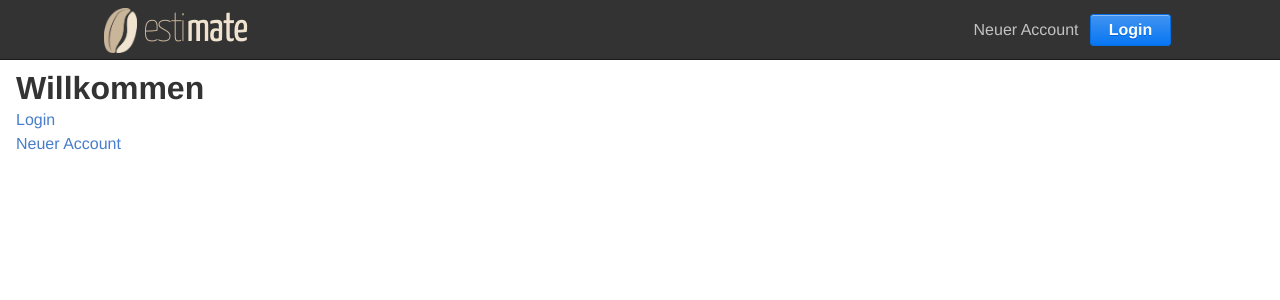
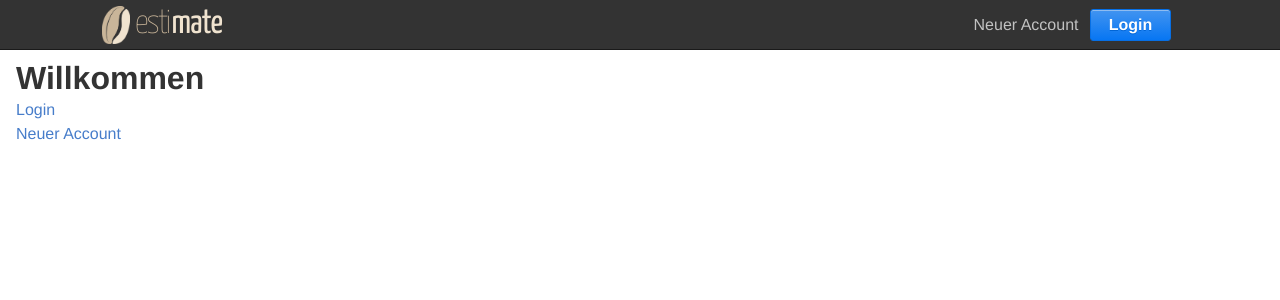
Before and after one commit to tmjssz/estimate, a Django app: page / in a window 1280 px wide. Shown: the top 300 px of the page. Run offline with Django 3.2, Linux system fonts and the light colour scheme; some libraries are stand-ins or nearby versions.

Commit message:
settings für static files angepasst

```diff
--- a/estimate/settings.py
+++ b/estimate/settings.py
@@ -103,6 +103,11 @@ STATICFILES_DIRS = (
     os.path.join(BASE_DIR, 'static'),
 )
 
+STATICFILES_FINDERS = {
+    'django.contrib.staticfiles.finders.FileSystemFinder',
+    'django.contrib.staticfiles.finders.AppDirectoriesFinder',
+}
+
 # Path for the template files
 TEMPLATE_DIRS = (
     os.path.join(BASE_DIR, 'templates'),
--- a/static/css/sass/styles.scss
+++ b/static/css/sass/styles.scss
@@ -12,7 +12,7 @@ body {
 		$navigation-background: $dark-gray;
 		$navigation-color: transparentize(white, 0.3);
 		$navigation-color-hover: white;
-		$navigation-height: 60px;
+		$navigation-height: 50px;
 		$navigation-nav-button-background: $base-accent-color;
 		$navigation-nav-button-background-hover: lighten($navigation-background, 10);
 		$navigation-nav-button-border: 1px solid lighten($navigation-nav-button-background, 20);
--- a/static/css/styles.css
+++ b/static/css/styles.css
@@ -245,7 +245,7 @@ body {
     background-color: #333333;
     border-bottom: 1px solid #1a1a1a;
     font-family: "Helvetica Neue", Helvetica, Roboto, Arial, sans-serif;
-    height: 60px;
+    height: 50px;
     width: 100%;
     z-index: 999; }
     body header div.navigation-wrapper {
@@ -260,19 +260,19 @@ body {
         clear: both; }
     body header #corporate #logo {
       float: left;
-      max-height: 60px;
-      padding: 7.5px 5.64px 7.5px 7.5px; }
+      max-height: 50px;
+      padding: 6.25px 4.7px 6.25px 6.25px; }
     body header #corporate #font {
       font-family: 'Yanone Kaffeesatz', sans-serif;
-      line-height: 30.9975px;
-      font-size: 41.61102px;
+      line-height: 25.83125px;
+      font-size: 34.67585px;
       float: left;
-      padding: 14.0025px 7.5px 15px 0px; }
+      padding: 11.66875px 6.25px 12.5px 0px; }
       body header #corporate #font #esti {
         font-weight: 200;
         color: #CAB69A;
         letter-spacing: -0.07em;
-        margin-right: 3px;
+        margin-right: 2.5px;
         float: left; }
       body header #corporate #font #mate {
         font-weight: 400;
@@ -283,11 +283,11 @@ body {
       float: left;
       color: white;
       font-size: 1.4em;
-      line-height: 60px;
+      line-height: 50px;
       padding-right: 1em; }
     body header nav ul {
       float: right;
-      line-height: 60px;
+      line-height: 50px;
       padding-right: .1em; }
     body header nav ul li {
       float: left;
```
